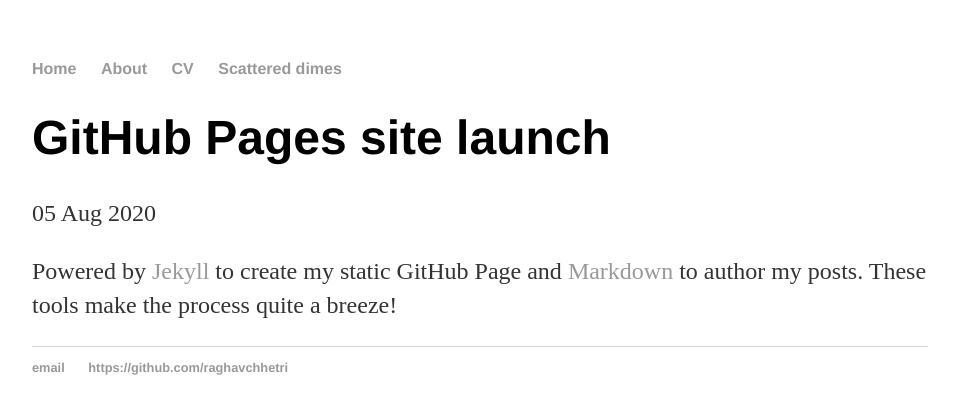
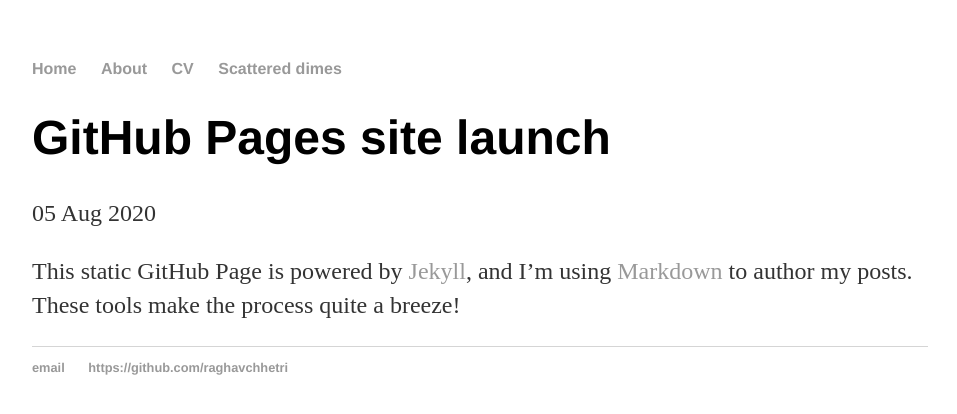
Before and after one commit to raghavchhetri/raghavchhetri.github.io, a Jekyll site: the page built from _posts/2020-08-05-site-launch.md, in a window 1280 px wide. Shown: the top 414 px of the page, without its empty margins (160-1117 px from the left). Built offline with Jekyll 4.4.1, drawn with Linux system fonts in a browser that asks for light colours.

Commit message:
Update 2020-08-05-site-launch.md

```diff
--- a/_posts/2020-08-05-site-launch.md
+++ b/_posts/2020-08-05-site-launch.md
@@ -4,4 +4,5 @@ title: "GitHub Pages site launch"
 date: 2020-08-05
 ---
 
-Powered by [Jekyll](https://jekyllrb.com) to create my static GitHub Page and [Markdown](https://https://www.markdownguide.org/) to author my posts. These tools make the process quite a breeze!
+This static GitHub Page is powered by [Jekyll](https://jekyllrb.com), and I'm using [Markdown](//https://www.markdownguide.org/) to author my posts.
+These tools make the process quite a breeze!
```
